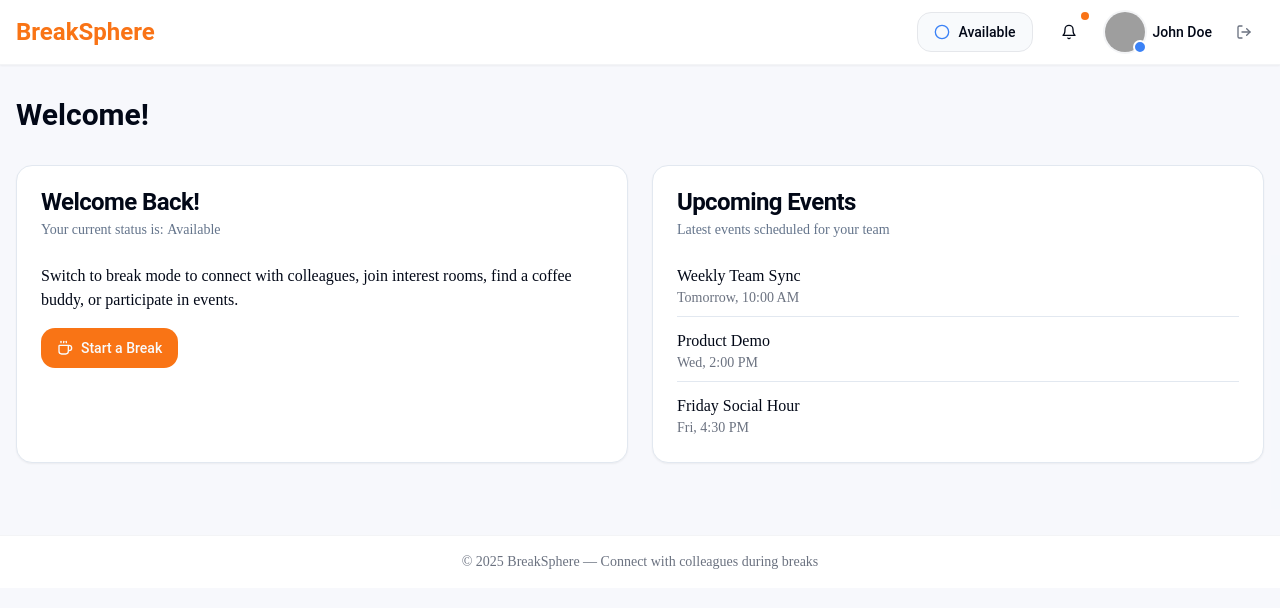
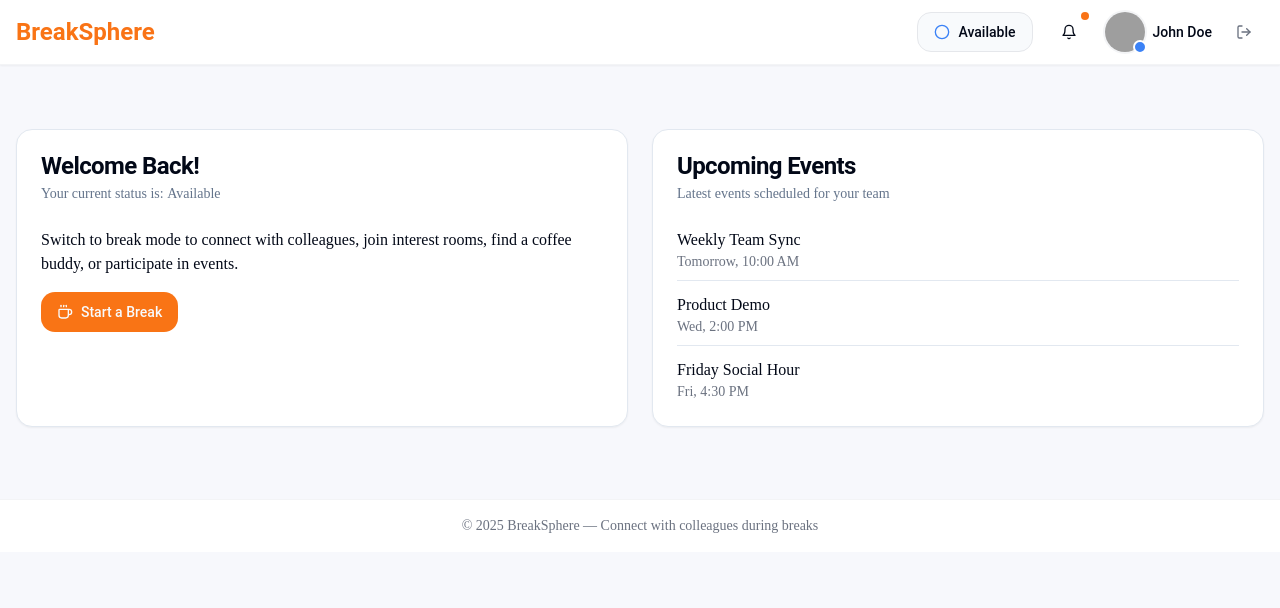
Before and after one commit to asifbhuiyan726/breaksphere, a React (Vite) app: page / in a window 1280 px wide. Shown: the top 608 px of the page. Built offline with nearby package versions, Linux system fonts and the light colour scheme; grey boxes are pictures that could not be loaded.

Commit message:
Update Dashboard.tsx

```diff
--- a/src/components/dashboard/Dashboard.tsx
+++ b/src/components/dashboard/Dashboard.tsx
@@ -20,7 +20,7 @@ const Dashboard = ({ currentStatus, onStatusChange }: DashboardProps) => {
   // Show different content based on the user's status
   return (
     <div className="space-y-8">
-      <h2 className="text-3xl font-bold">Welcome! </h2>
+      <h2 className="text-3xl font-bold"></h2>
 
       {currentStatus === "break" ? (
         <BreakDashboard onEndBreak={handleEndBreak} />
```
